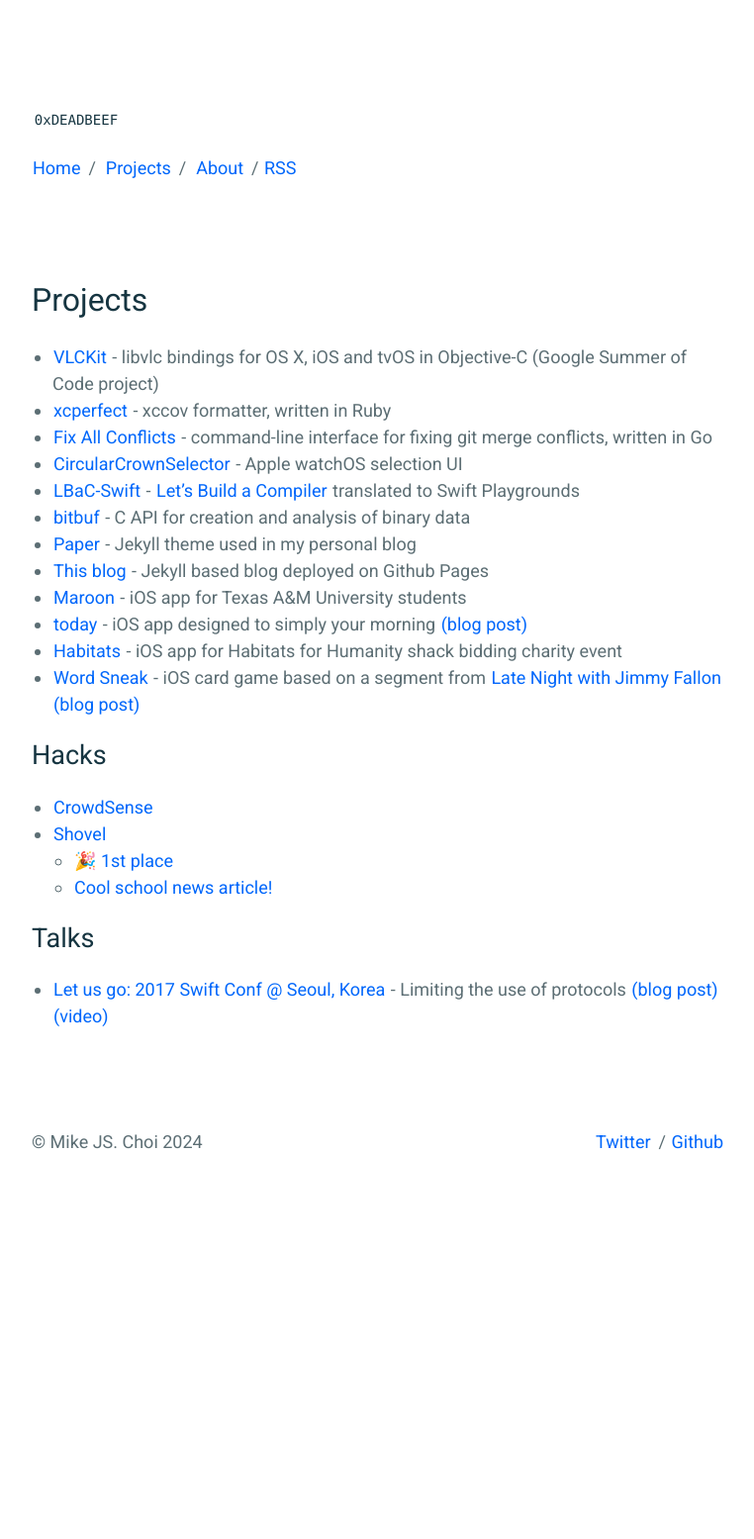
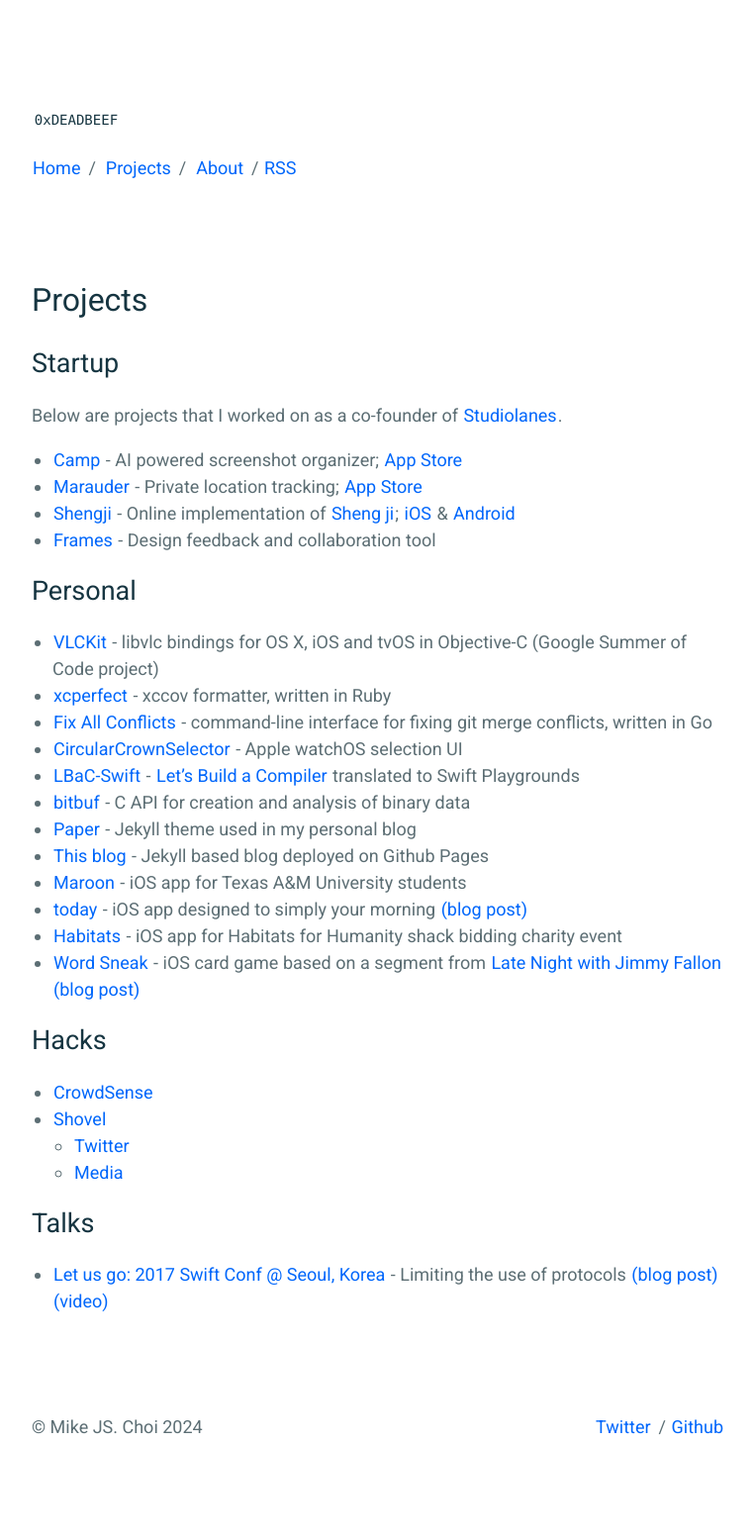
Before and after one commit to mkchoi212/mkchoi212.github.io, a Jekyll site: the page built from _pages/projects.md, in a window 1280 px wide. Shown: the whole page at 99% size, without its empty margins (258-1020 px from the left). Built offline with Jekyll 4.4.1, drawn with Linux system fonts in a browser that asks for light colours; a script that is not in the unit is left out; before the commit the page ends 1267 px from its top, so only the background shows below that.

Commit message:
Add startup section in projects page

```diff
--- a/_pages/projects.md
+++ b/_pages/projects.md
@@ -3,6 +3,17 @@
 title: Projects
 permalink: /projects/
 ---
+
+# Startup
+
+Below are projects that I worked on as a co-founder of [Studiolanes](https://www.studiolanes.com).
+
+- [Camp](http://getcamp.xyz) - AI powered screenshot organizer; [App Store](https://apps.apple.com/gb/app/camp-a-scrapbook/id1658539800)
+- [Marauder](https://marauder.world) - Private location tracking; [App Store](https://apps.apple.com/us/app/marauder-retrace-your-steps/id6456485422)
+- [Shengji](http://shengji.world) - Online implementation of [Sheng ji](https://en.wikipedia.org/wiki/Sheng_ji); [iOS](https://apps.apple.com/us/app/shengji/id6473964274) & [Android](https://play.google.com/store/apps/details?id=com.studiolanes.tractor)
+- [Frames](https://frames.studiolanes.com) - Design feedback and collaboration tool
+
+# Personal
 
 - [VLCKit](https://github.com/videolan/vlckit) - libvlc bindings for OS X, iOS and tvOS in Objective-C (Google Summer of Code project)
 - [xcperfect](https://github.com/mkchoi212/xcperfect) - xccov formatter, written in Ruby
@@ -20,8 +31,8 @@
 # Hacks
 - [CrowdSense](https://github.com/mkchoi212/crowd_sense)
 - [Shovel](https://github.com/muinmomin/vision)
-   - [🎉 1st place](https://twitter.com/EEP_TAMU/status/932409691350724608)
-   - [Cool school news article!](http://www.thebatt.com/science-technology/teams-apply-virtual-perspectives-to-practical-problems/article_f6429522-cdb2-11e7-800b-e367e6d55617.html)
+   - [Twitter](https://twitter.com/EEP_TAMU/status/932409691350724608)
+   - [Media](http://www.thebatt.com/science-technology/teams-apply-virtual-perspectives-to-practical-problems/article_f6429522-cdb2-11e7-800b-e367e6d55617.html)
 
 # Talks
 - [Let us go: 2017 Swift Conf @ Seoul, Korea](https://iosdevkor.github.io/let_us_go_2017_summer_review/) - Limiting the use of protocols [(blog post)](https://www.deadbeef.me/2017/06/first-talk) [(video)](https://news.realm.io/kr/news/understanding-swift-protocol/)
```
